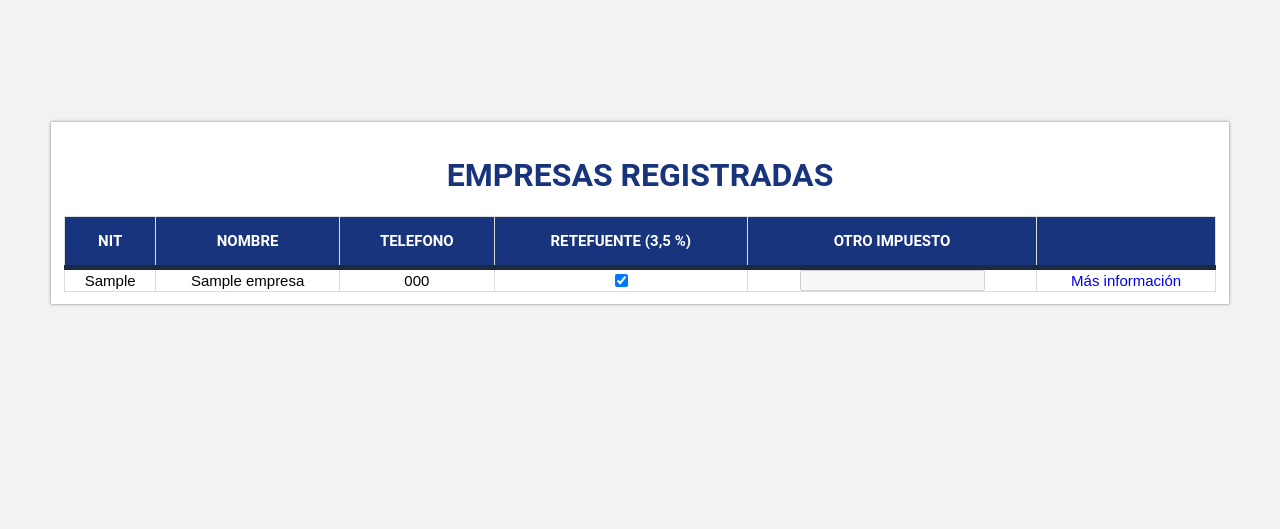
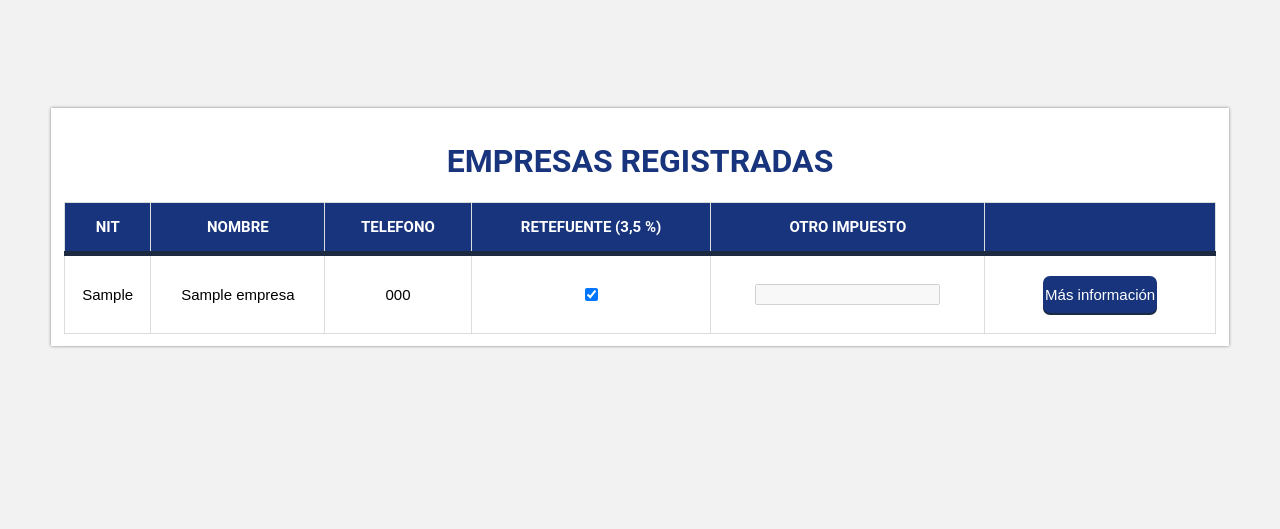
Before and after one commit to FabianCristancho/HotelAristo, a PHP site: page /empresas/index.php in a window 1280 px wide. Shown: the part 90-619 px from the top of the page. Run offline with PHP 8.4, Linux system fonts and the light colour scheme; tables that the repository leaves empty hold one stand-in row (values such as "Sample post").

```diff
--- a/includes/consult.php
+++ b/includes/consult.php
@@ -1,7 +1,6 @@
 <?php
 
     class Consult extends Database {
-
         public function getList($entity, $aux){
             switch ($entity) {
                 case 'roomType':
@@ -18,7 +17,6 @@
                     break;
             }
         }
-
         public function countryList(){
             $query = $this->connect()->prepare('SELECT id_lugar,nombre_lugar FROM lugares WHERE tipo_lugar="P"');
             $query->execute();
@@ -26,7 +24,6 @@
                 echo '<option value="'.$current['id_lugar'].'">'.$current['nombre_lugar'].'</option>';
             }
         }
-
         public function professionList(){
             $query = $this->connect()->prepare('SELECT id_profesion,nombre_profesion FROM profesiones');
             $query->execute();
@@ -34,7 +31,6 @@
                 echo '<option value="'.$current['id_profesion'].'">'.$current['nombre_profesion'].'</option>';
             }
         }
-
         public function getTable($entity){
             switch ($entity) {
                 case 'room':
@@ -54,7 +50,6 @@
                     break;
             }
         }
-
         function enterpriseList(){
             $query = $this->connect()->prepare('SELECT id_empresa,nombre_empresa FROM empresas');
             $query->execute();
@@ -83,7 +78,6 @@
             }
         }
 
-
         function roomTypeList($type){
             $query = $this->connect()->prepare('SELECT numero_habitacion FROM habitaciones WHERE tipo_habitacion='.'"'.$type.'"');
             $query->execute();
@@ -104,7 +98,7 @@
                 echo '<td>'.$current['telefono_empresa'].'</td>'.PHP_EOL;
                 echo '<td><input type="checkbox" '.$this->selectCheck($current['retefuente']).'></td>'.PHP_EOL;
                 echo '<td><input type="text" '.$current['otro_impuesto'].' disabled></td>'.PHP_EOL;
-                echo '<td><a href="detalles?'.$current['id_empresa'].'" id="button-more-info" class="col-10">Más información</a></td>';
+                echo '<td><a href="detalles?'.$current['id_empresa'].'" class="button-more-info" class="col-10">Más información</a></td>';
                 echo '</tr>'.PHP_EOL;
             }
         }
@@ -126,11 +120,9 @@
                 echo '<option value = "'.$current['nombre_tipo'].'">'.$current['nombre_tipo'].'</option>'.PHP_EOL;
             }
         }
-
         function roomTable(){
             $query = $this->connect()->prepare('SELECT id_habitacion,numero_habitacion, estado_habitacion, tipo_habitacion FROM habitaciones');
             $query->execute();
-
             foreach ($query as $current) {
                 echo '<tr>'.PHP_EOL;
                 echo '<td id="room-'.$current['numero_habitacion'].'" class="room-cell">'.$current['numero_habitacion'].'<br>'.PHP_EOL;
@@ -150,7 +142,6 @@
                 echo '</tr>'.PHP_EOL;
             }
         }
-
         function getRemainingProfession($currentProfession){
             $query = $this->connect()->prepare('SELECT id_profesion, nombre_profesion FROM profesiones');
             $query->execute();
@@ -186,7 +177,6 @@
                     return 'checked';
             }
         }
-
         function roomType($type){
         	switch ($type) {
         		case 'J':
@@ -199,7 +189,6 @@
         		return 'MAKKAH';
         	}
         }
-
         function roomState($state){
         	switch ($state) {
         		case 'D':
@@ -212,7 +201,6 @@
         		return 'Fuera de servicio';
         	}
         }
-
         function chooseRoomState($state){
             switch ($state) {
                 case 'D':
```
